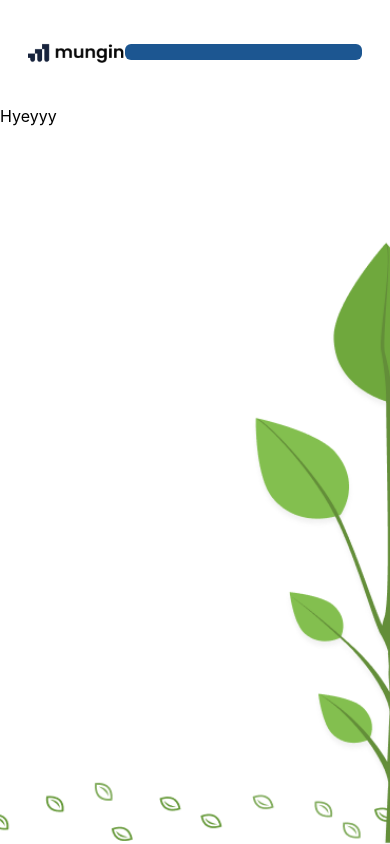
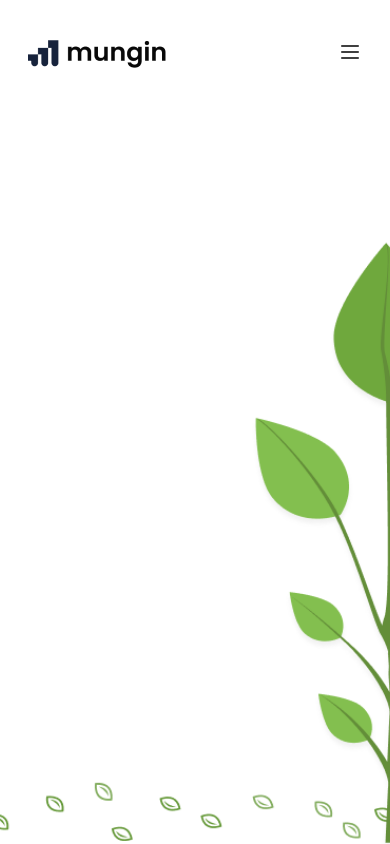
Before and after one commit to SonOfMan12316/mungin-built-with-react-typescript, a React (Create React App) app: page / in a window 390 px wide. Built offline with nearby package versions, Linux system fonts and the light colour scheme.

Commit message:
added new rule for eslint

```diff
--- a/src/components/layouts/Navigation.tsx
+++ b/src/components/layouts/Navigation.tsx
@@ -1,38 +1,26 @@
-import React from "react";
-import Logo from "../../assets/images/mungin-logo.png";
-import Hamburger from "../icons/Hamburger";
-import { Button } from "../ui";
+import React from 'react';
+import Logo from '../../assets/images/mungin-logo.png';
+import Hamburger from '../icons/Hamburger';
+import { Button } from '../ui';
 
 const Navigation: React.FC = () => {
   return (
-    <div className="w-screen">
-      <main className="w-full h-full flex items-center justify-between px-7 md:px-9 py-5">
-        <div className="cursor-pointer flex items-center h-16">
-          <img className="md:w-32 lg:w-36" src={Logo} alt={"hmm"} />
+    <div className='w-screen'>
+      <main className='w-full h-full flex items-center justify-between px-7 md:px-9 py-5'>
+        <div className='cursor-pointer flex items-center h-16'>
+          <img className='md:w-32 lg:w-36' src={Logo} alt={'hmm'} />
         </div>
-        <div className="nav-links w-7/12 hidden lg:block">
-          <ul className="flex items-center">
-            <li className="font-serif font-bold text-base mx-6">Home</li>
-            <li className="font-serif font-bold text-base mx-6">Process</li>
-            <li className="font-serif font-bold text-base mx-6 ">
-              Our mission
-            </li>
-            <li className="font-serif font-bold text-base mx-6 ">News</li>
-            <li className=" font-serif font-bold text-base mx-6 ">
-              Join Waiting List
-            </li>
+        <div className='nav-links w-7/12 hidden lg:block'>
+          <ul className='flex items-center'>
+            <li className='font-serif font-bold text-base mx-6'>Home</li>
+            <li className='font-serif font-bold text-base mx-6'>Process</li>
+            <li className='font-serif font-bold text-base mx-6 '>Our mission</li>
+            <li className='font-serif font-bold text-base mx-6 '>News</li>
+            <li className=' font-serif font-bold text-base mx-6 '>Join Waiting List</li>
           </ul>
         </div>
-        <Button
-          className="lg:hidden"
-          variant="naked"
-          size="sm"
-          aria-label="menu"
-        >
+        <Button className='lg:hidden' size='sm' aria-label='menu'>
           <Hamburger />
-        </Button>
-        <Button variant="primary" size="xs">
-          Hey
         </Button>
       </main>
     </div>
--- a/src/components/ui/Button/Button.tsx
+++ b/src/components/ui/Button/Button.tsx
@@ -1,14 +1,22 @@
-import React, { ButtonHTMLAttributes, ReactNode, Ref, forwardRef } from "react";
-import classnames from "classnames";
+import React, { ButtonHTMLAttributes, ReactNode, Ref, forwardRef } from 'react';
+import classnames from 'classnames';
 
-export type ButtonVariants = "primary" | "tertiary" | "naked" | "grey";
+export type ButtonVariants =
+  | 'primary'
+  | 'tertiary'
+  | 'outline'
+  | 'naked'
+  | 'link'
+  | 'grey'
+  | 'view';
 
 interface ButtonProps extends ButtonHTMLAttributes<HTMLButtonElement> {
   children: ReactNode;
   className?: string;
   variant?: ButtonVariants;
-  type?: "submit" | "button";
-  size?: "xs" | "sm" | "md" | "lg";
+  type?: 'submit' | 'button';
+  size?: 'xs' | 'sm' | 'md' | 'lg';
+  disabled?: boolean;
 }
 
 const Button = forwardRef(
@@ -16,9 +24,10 @@ const Button = forwardRef(
     {
       children,
       className,
-      variant = "naked",
-      type = "button",
-      size = "md",
+      variant = 'naked',
+      type = 'button',
+      size = 'lg',
+      disabled,
       ...rest
     }: ButtonProps,
     ref?: Ref<HTMLButtonElement>,
@@ -27,46 +36,46 @@ const Button = forwardRef(
       <button
         className={classnames(
           className,
-          "w-full p-2 font-medium rounded-md hover:opacity-90 focus:outline-none focus:opacity-80 active:-translate-y-0.5 outline-none transition-all",
-          { "bg-ch-primary text-white": variant === "primary" },
-          { "bg-ch-tertiary text-white py-2.5 px-2": variant === "tertiary" },
-          //   {
-          //     "bg-transparent border border-current py-[9px] px-[7px]":
-          //       variant === "outline",
-          //   },
+          'w-full p-2 font-medium rounded-md hover:opacity-90 focus:outline-none focus:opacity-80 active:-translate-y-0.5 outline-none transition-all',
+          { 'bg-ch-primary text-white': variant === 'primary' },
+          { 'bg-ch-tertiary text-white py-2.5 px-2': variant === 'tertiary' },
           {
-            "!w-auto h-auto bg-transparent border-none shadow-none outline-none py-0 px-0":
-              variant === "naked",
+            'bg-transparent border border-current py-[9px] px-[7px]': variant === 'outline',
           },
-          //   {
-          //     "!w-auto h-auto bg-transparent border-none shadow-none outline-none py-0 px-0 underline":
-          //       variant === "link",
-          //   },
           {
-            "bg-[#f6f8fa] text-black font-normal p-3 rounded-[7px] tracking-[-0.01em]":
-              variant === "grey",
+            '!w-auto h-auto bg-transparent border-none shadow-none outline-none py-0 px-0':
+              variant === 'naked',
           },
-          //   {
-          //     "bg-[#E6F9DC] text-[#6CBD45] font-normal p-3 rounded-[7px] tracking-[-0.01em]":
-          //       variant === "view",
-          //   },
-          //   {
-          //     "opacity-70 hover:opacity-70 active:translate-y-0 cursor-not-allowed":
-          //       disabled,
-          //   },
-          { "text-base md:text-lg": size === "lg" },
-          { "text-sm md:text-base": size === "md" },
-          { "text-sm": size === "sm" },
-          { "text-xs": size === "xs" },
+          {
+            '!w-auto h-auto bg-transparent border-none shadow-none outline-none py-0 px-0 underline':
+              variant === 'link',
+          },
+          {
+            'bg-[#f6f8fa] text-black font-normal p-3 rounded-[7px] tracking-[-0.01em]':
+              variant === 'grey',
+          },
+          {
+            'bg-[#E6F9DC] text-[#6CBD45] font-normal p-3 rounded-[7px] tracking-[-0.01em]':
+              variant === 'view',
+          },
+          {
+            'opacity-70 hover:opacity-70 active:translate-y-0 cursor-not-allowed': disabled,
+          },
+          { 'text-base md:text-lg': size === 'lg' },
+          { 'text-sm md:text-base': size === 'md' },
+          { 'text-sm': size === 'sm' },
+          { 'text-xs': size === 'xs' },
         )}
         type={type}
         ref={ref}
         {...rest}
-      ></button>
+      >
+        {children}
+      </button>
     );
   },
 );
 
-Button.displayName = "Button";
+Button.displayName = 'Button';
 
 export default Button;
--- a/src/pages/home/Hero.tsx
+++ b/src/pages/home/Hero.tsx
@@ -1,7 +1,6 @@
-import React from "react";
-import Navigation from "../../components/layouts/Navigation";
-import backgroundImage from "../../assets/images/hero-bg.png";
-import { Button } from "../../components/ui";
+import React from 'react';
+import Navigation from '../../components/layouts/Navigation';
+import backgroundImage from '../../assets/images/hero-bg.png';
 
 const Hero: React.FC = () => {
   const containerStyle: React.CSSProperties = {
@@ -11,11 +10,9 @@ const Hero: React.FC = () => {
   return (
     <div
       style={containerStyle}
-      className="bg-cover bg-center h-screen lg:bg-contain lg:bg-right w-screen bg-no-repeat"
+      className='bg-cover bg-center h-screen lg:bg-contain lg:bg-right w-screen bg-no-repeat'
     >
       <Navigation />
-      <Button className="variant">Hey</Button>
-      Hyeyyy
     </div>
   );
 };
```
Also changed, not shown: .eslintrc.json.
